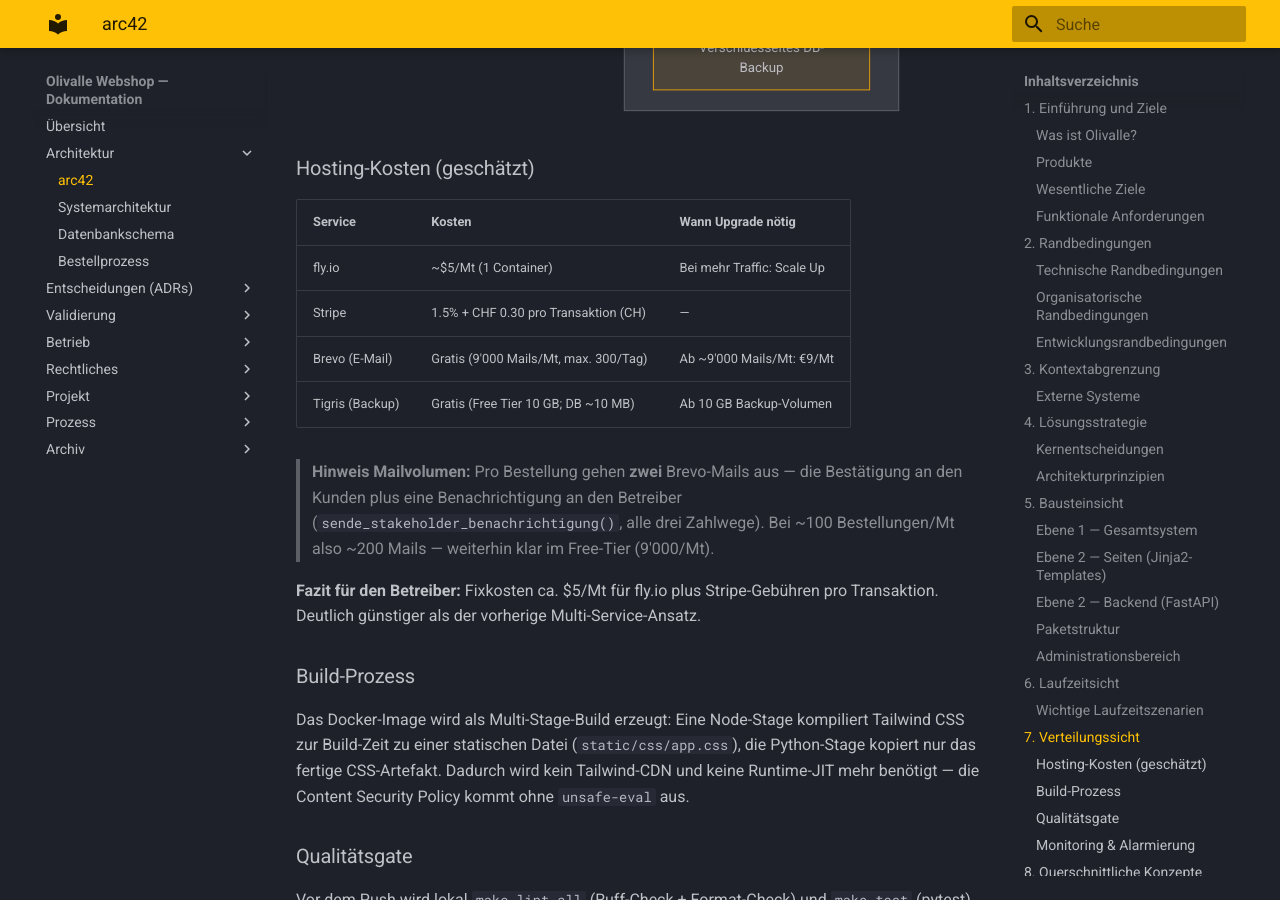
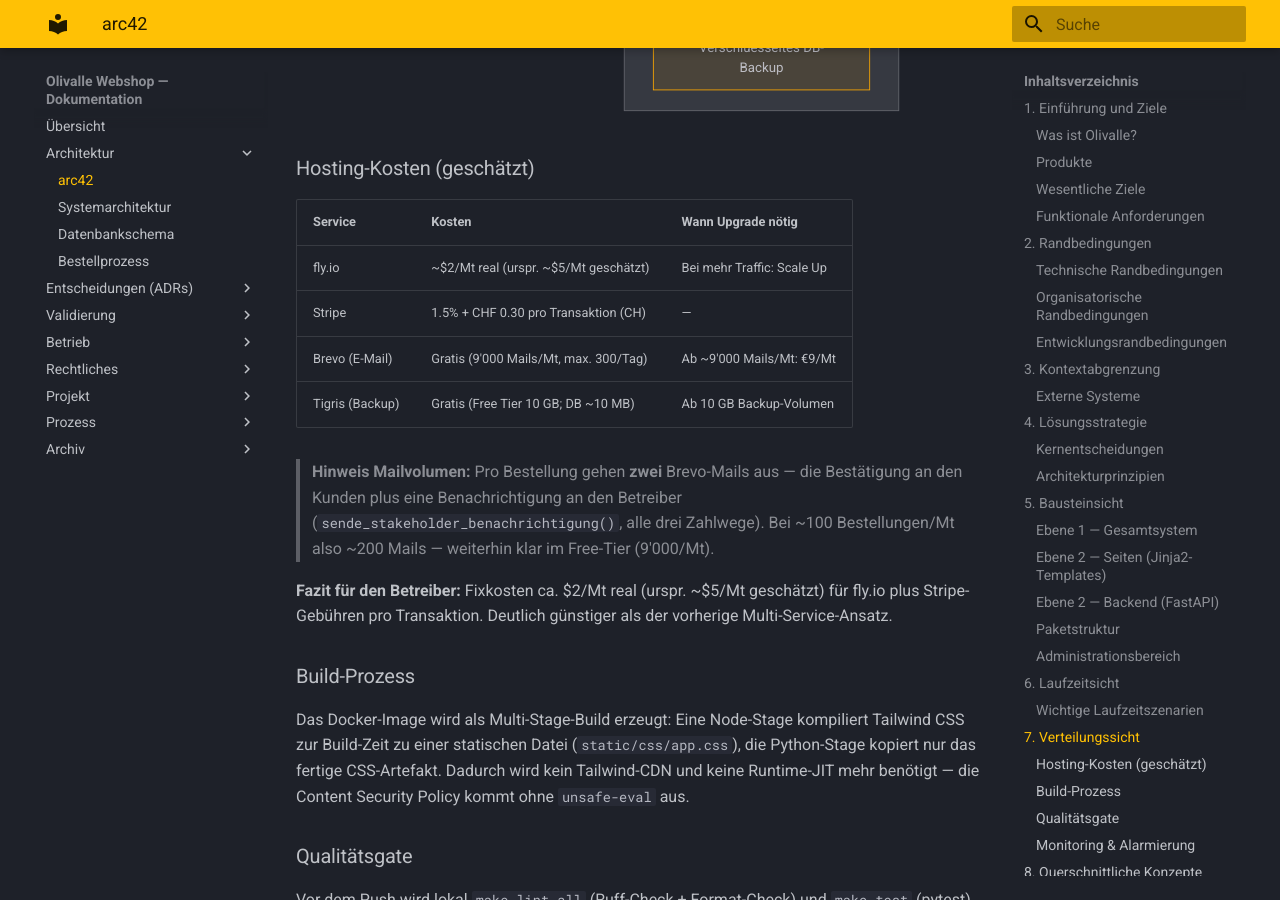
Before and after one commit to konstantinniedermann/olivalle-webshop, an MkDocs documentation site: the page built from docs/arc42.md, in a window 1280 px wide and 900 px high, scrolled down 9273 px. Built offline with MkDocs 1.6.1 and Material for MkDocs 9.7.7, drawn with Linux system fonts in a browser that asks for light colours.

Commit message:
docs: arc42 §7 fly.io-Kosten auf '~$2/Mt real' angleichen (#155)
§7 nannte zweimal '~$5/Mt' (alte Schaetzung) und widersprach damit §4
(Z.95 '~$2/Mt real') und der Tech-Stack-Tabelle. Tabelle + Fazit auf den
belegbaren Ist-Wert nachgezogen (fly.toml: 256 MB, shared-cpu-1x).

Closes #155

Co-Authored-By: Claude Opus 4.8 (1M context) <noreply@anthropic.com>

```diff
--- a/docs/arc42.md
+++ b/docs/arc42.md
@@ -275,14 +275,14 @@ graph TD
 ### Hosting-Kosten (geschätzt)
 | Service | Kosten | Wann Upgrade nötig |
 |---|---|---|
-| fly.io | ~$5/Mt (1 Container) | Bei mehr Traffic: Scale Up |
+| fly.io | ~$2/Mt real (urspr. ~$5/Mt geschätzt) | Bei mehr Traffic: Scale Up |
 | Stripe | 1.5% + CHF 0.30 pro Transaktion (CH) | — |
 | Brevo (E-Mail) | Gratis (9'000 Mails/Mt, max. 300/Tag) | Ab ~9'000 Mails/Mt: €9/Mt |
 | Tigris (Backup) | Gratis (Free Tier 10 GB; DB ~10 MB) | Ab 10 GB Backup-Volumen |
 
 > **Hinweis Mailvolumen:** Pro Bestellung gehen **zwei** Brevo-Mails aus — die Bestätigung an den Kunden plus eine Benachrichtigung an den Betreiber (`sende_stakeholder_benachrichtigung()`, alle drei Zahlwege). Bei ~100 Bestellungen/Mt also ~200 Mails — weiterhin klar im Free-Tier (9'000/Mt).
 
-**Fazit für den Betreiber:** Fixkosten ca. $5/Mt für fly.io plus Stripe-Gebühren pro Transaktion. Deutlich günstiger als der vorherige Multi-Service-Ansatz.
+**Fazit für den Betreiber:** Fixkosten ca. $2/Mt real (urspr. ~$5/Mt geschätzt) für fly.io plus Stripe-Gebühren pro Transaktion. Deutlich günstiger als der vorherige Multi-Service-Ansatz.
 
 ### Build-Prozess
 Das Docker-Image wird als Multi-Stage-Build erzeugt: Eine Node-Stage kompiliert Tailwind CSS zur Build-Zeit zu einer statischen Datei (`static/css/app.css`), die Python-Stage kopiert nur das fertige CSS-Artefakt. Dadurch wird kein Tailwind-CDN und keine Runtime-JIT mehr benötigt — die Content Security Policy kommt ohne `unsafe-eval` aus.
```
